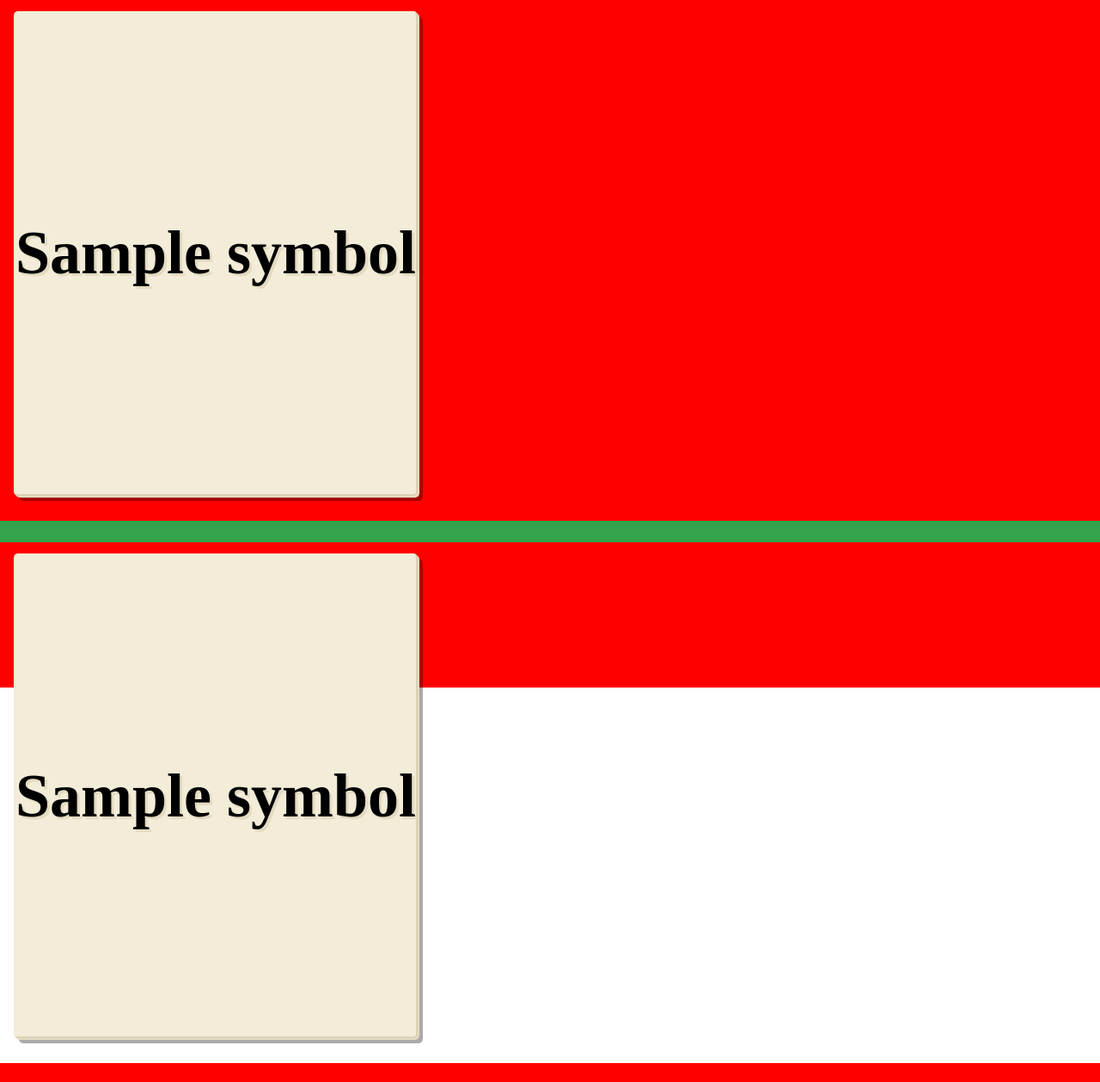
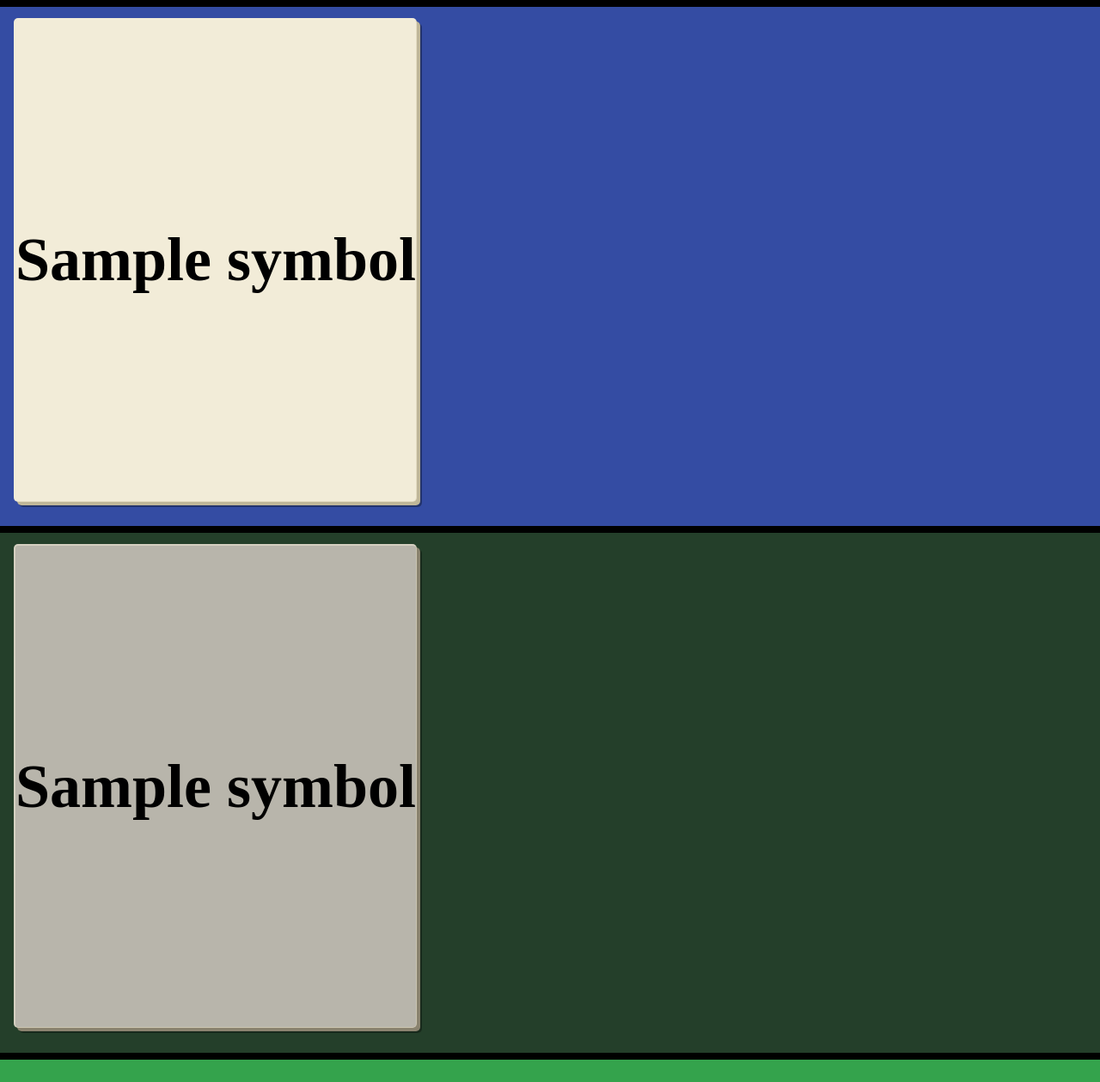
Before and after one commit to KyleTheScientist/Mahjong, a Flask app: template web/templates/player-view.html in a window 1280 px wide. Shown: the whole page at 86% size. Before the commit the page ends 1237 px from the top, so only its background shows below. Run offline with Flask 2, Linux system fonts and the light colour scheme; the template is opened without the code that fills it: most values are stand-ins (such as "Sample title", 1, 10 or a date in 2020); some libraries are stand-ins or nearby versions; some web fonts are replaced.

Commit message:
Fixed the broken player UI
* Sections are now hidden if they have no content
* Sections have the appropriate colors now

```diff
--- a/web/static/player-view.css
+++ b/web/static/player-view.css
@@ -16,26 +16,32 @@
 .section {
     padding: 1vw 2vh;
     flex: 1 auto;
+    border-top: 1vh solid black;
 }
 
 .tile {
     aspect-ratio: 5 / 6;
     min-height: 15vh;
     background-color: #f2ecd8;
-    border: 2px solid #dbd2b6;
-    border-left: 2px solid #f2ecd8;
-    border-top: 2px solid #f2ecd8;
+    border: .1vh solid #dbd2b694;
+    border-left: 2px solid #f2ecd881;
+    border-top: 2px solid #f2ecd881;
     border-radius: 5px;
     border-style: line;
     font-family: 'Reem Kufi Ink';
     font-weight: bold;
     font-size: 9vh;
-    text-shadow: 3px 3px 0px #e3dbc1;
-    box-shadow: 2px 2px #e3dbc1, 6px 6px #00000055;
+    text-shadow: 5px 5  px 0px #0000002c;
+    box-shadow: .5vh .5vh #c0b799, 6px 6px #00000055;
     margin: 0vh .25vw 2vh 0vh;
     text-align: center;
     align-content: center;
     padding: 0 0 0 0;
+}
+
+.revealed {
+    background-color: #b8b5ab;
+    box-shadow: .5vh .5vh #8a836f, 6px 6px #00000055;
 }
 
 .tile-group {
@@ -49,17 +55,19 @@
     background-color: #34a34c;
 }
 
-#steal-options {
+#steal_options {
     background-color: #344ca3;
 }
 
-#revealed-groups {
-    background-color: #a3a3a3;
+#revealed_groups {
+    background-color: #243f2a;
 }
 
 .tile-container {
     margin: 0vh .25vw 2vh 0vh;
 }
+
+
 
 [selected="False"] {
     margin-top: 2vh;
--- a/web/templates/player-view.html
+++ b/web/templates/player-view.html
@@ -13,9 +13,9 @@
     <div id="container">
         {% include 'steal_options.html' %}
         {% block steal_options %}{% endblock %}
+        {% include 'revealed_groups.html' %}
+        {% block revealed_groups %}{% endblock %}
         {% include 'hand.html' %}
         {% block hand %}{% endblock %}
-        {% include 'revealed_groups.html' %}
-        {% block revealed_groups %}{% endblock %}
     </div>
 </body>
--- a/web/templates/revealed_groups.html
+++ b/web/templates/revealed_groups.html
@@ -1,11 +1,15 @@
 {% block revealed_groups %}
+    {% if player.hand.revealed|count > 0  %}
         <div id="revealed_groups" class="section">
             {% for group in player.hand.revealed %}
             <div class="tile-group" index="{{ loop.index0 }}">
                 {% for tile in group %}
-            <button class="tile" suit="{{ tile.suit }}">{{ tile.symbol }}</button>
+                <button class="tile revealed" suit="{{ tile.suit }}">{{ tile.symbol }}</button>
                 {% endfor %}
             </div>
             {% endfor %}
         </div>
+    {% else  %}
+        <div id="revealed_groups" class="section" style="display: none"></div>
+    {% endif %}
 {% endblock %}
--- a/web/templates/steal_options.html
+++ b/web/templates/steal_options.html
@@ -1,4 +1,5 @@
 {% block steal_options%}
+{% if player._steal_options|count > 0  %}
     <div id="steal_options" class="section">
         {% for group in player._steal_options %}
             <div class="tile-group" index="{{ loop.index0 }}">
@@ -8,4 +9,7 @@
             </div>
         {% endfor %}
     </div>
+{% else %}
+    <div id="steal_options" class="section" style="display: none"></div>
+{% endif %}
 {% endblock %}
```
Lines whose indentation alone changed are shown as unchanged.
